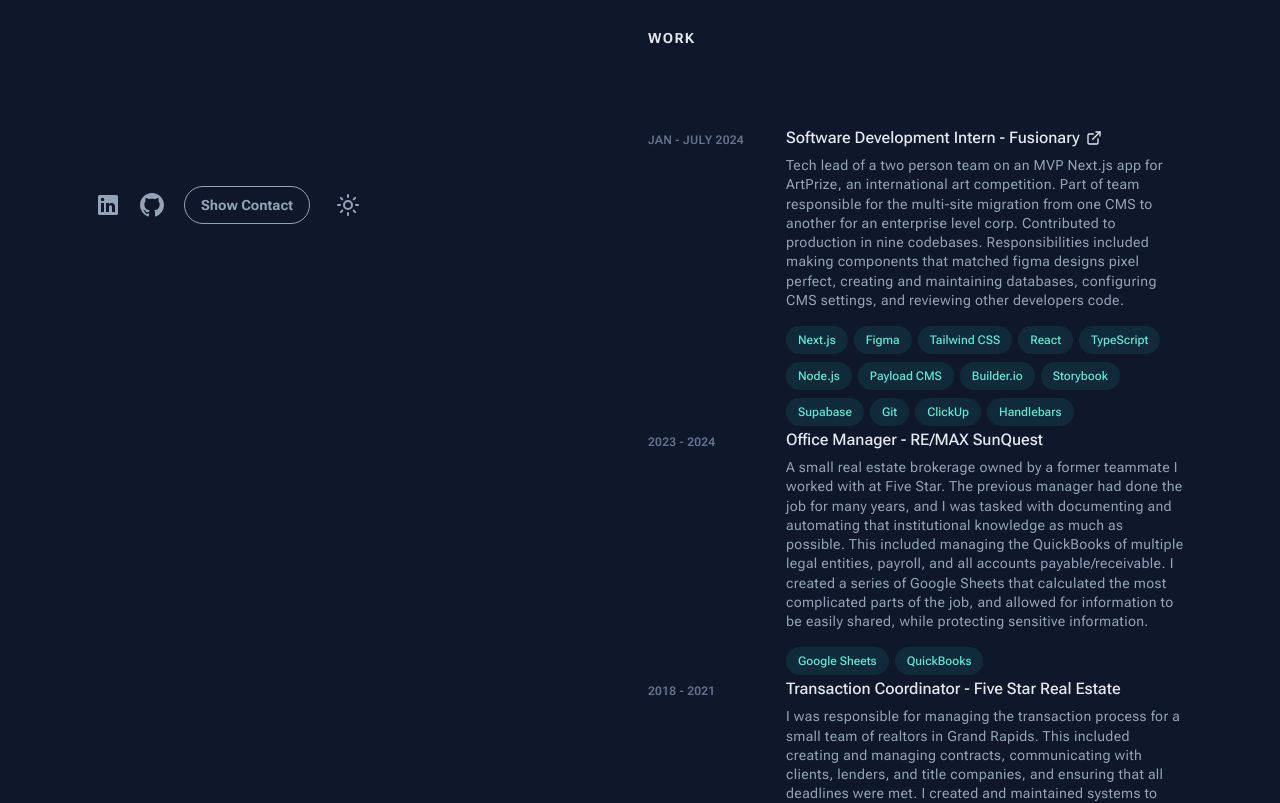
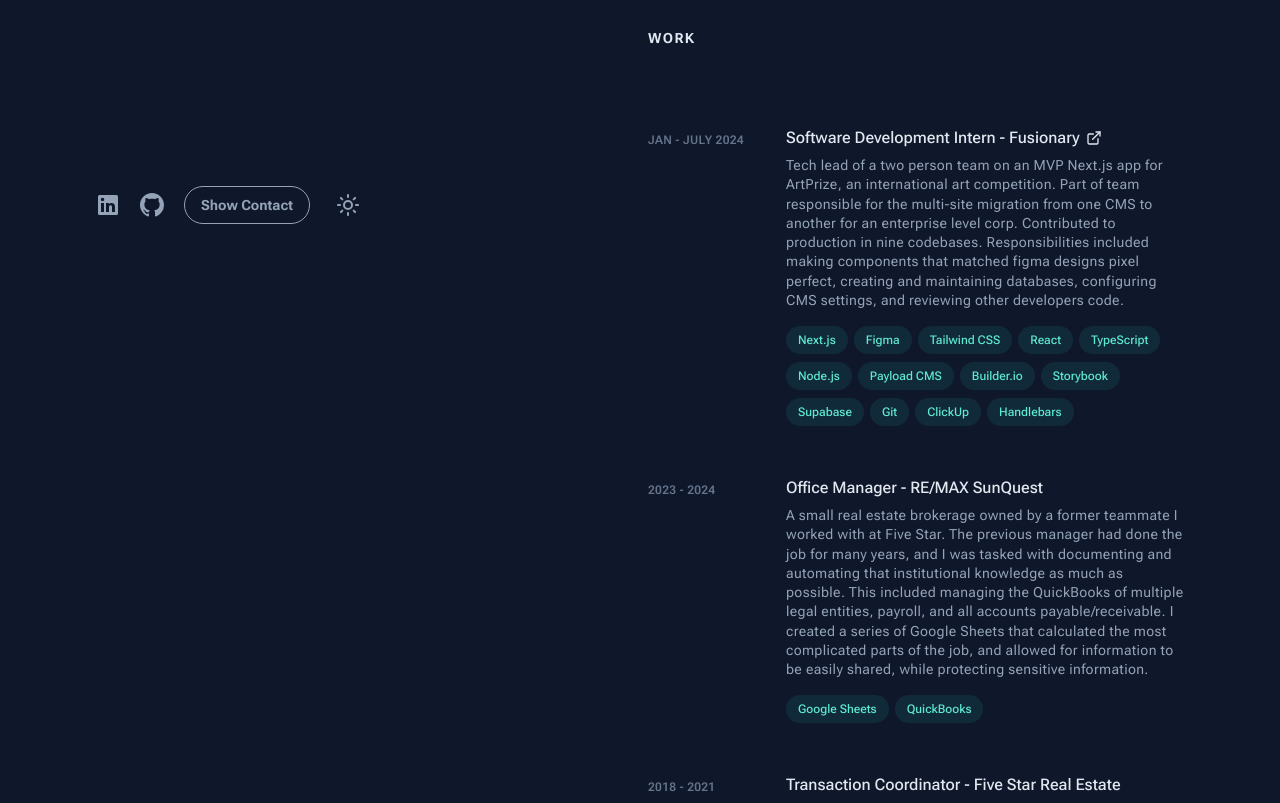
Before and after one commit to mgehrls/mattgehrls, a Next.js app: page / in a window 1280 px wide. Shown: the part 480-1283 px from the top of the page. Built offline with nearby package versions, Linux system fonts and the light colour scheme.

Commit message:
spacing in work section update

```diff
--- a/components/main/Work.tsx
+++ b/components/main/Work.tsx
@@ -12,7 +12,7 @@
       <h2 className="text-sm font-bold uppercase tracking-widest text-gray-900 dark:text-slate-200">
         Work
       </h2>
-      <ul className="mt-12">
+      <ul className="mt-12 flex flex-col gap-12">
         {workItems.map((workItem) => (
           <WorkItem key={workItem.title} {...workItem} />
         ))}
```
